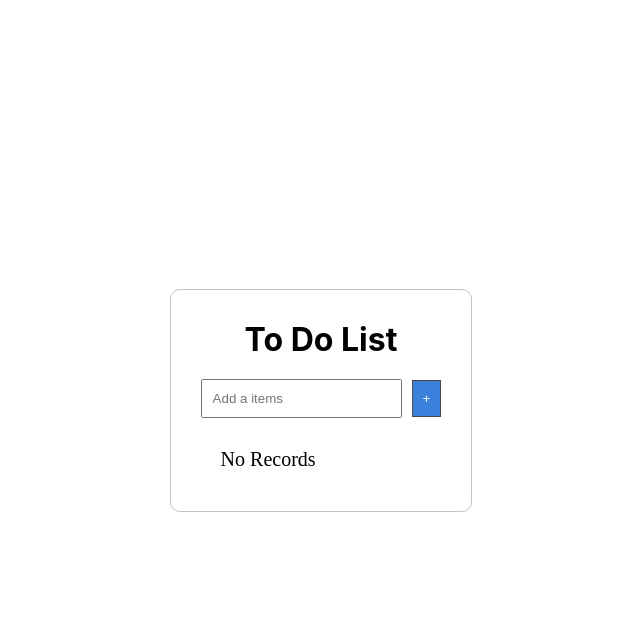
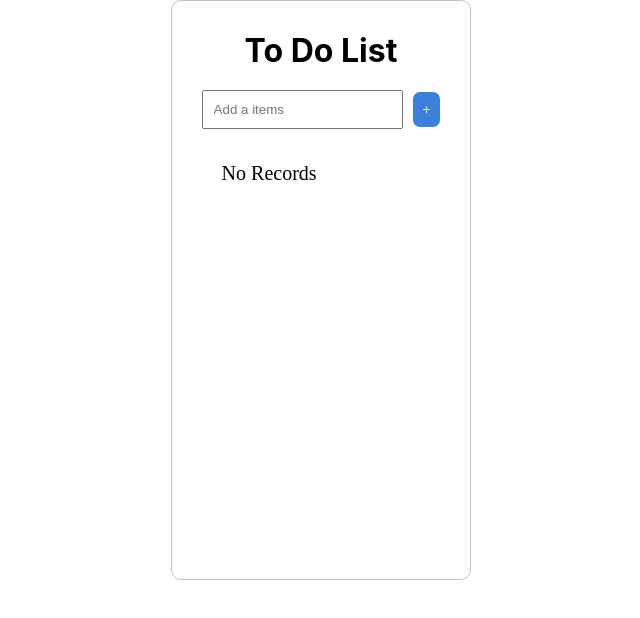
Before and after one commit to shubhamstr/react_todo_list, a React (Create React App) app: page / in a window 1280 px wide. Shown: the top 618 px of the page, without its empty margins (319-959 px from the left). Built offline with nearby package versions, Linux system fonts and the light colour scheme.

Commit message:
#2, scroll bar ui update

```diff
--- a/src/App.css
+++ b/src/App.css
@@ -4,8 +4,8 @@
   box-sizing:border-box;
   display:flex;
   justify-content: center;
-  align-items: center;
-  height:100vh;
+  /* align-items: center; */
+  height: 580px;
   width:100%;
 }
 
@@ -14,6 +14,12 @@
   border-radius:10px;
   padding:30px;
   text-align:center;
+  overflow-y: hidden;
+}
+
+.center_div ol{
+  height:500px;
+  overflow-y: auto;
 }
 
 h1{
@@ -32,6 +38,9 @@ input{
   color:white;
   border:1px solid rgb(74, 74, 78);
   margin-left:10px;
+  margin-bottom:5px;
+  border: none;
+  border-radius: 7px;
 }
 
 .button_set:hover{
@@ -75,3 +84,17 @@ ol li {
   cursor:pointer;
   background:rgb(38, 116, 219);
 }
+
+/* scroll bar */
+.center_div ol::-webkit-scrollbar {
+  width: 8px;
+  border-radius: 5px;
+}
+
+.center_div ol::-webkit-scrollbar-track {
+  box-shadow: inset 0 0 6px rgba(0, 0, 0, 0.3);
+}
+
+.center_div ol::-webkit-scrollbar-thumb {
+  background-color: darkgrey;
+}
```
